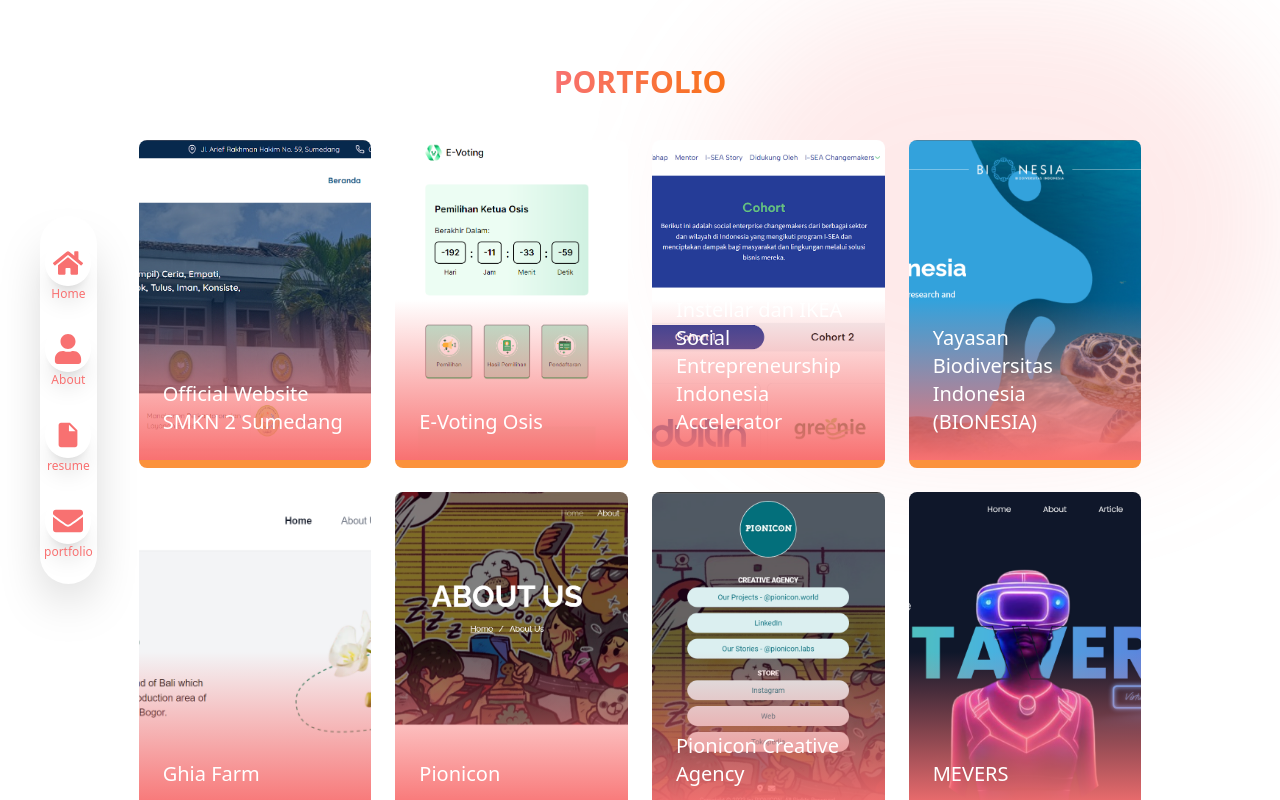
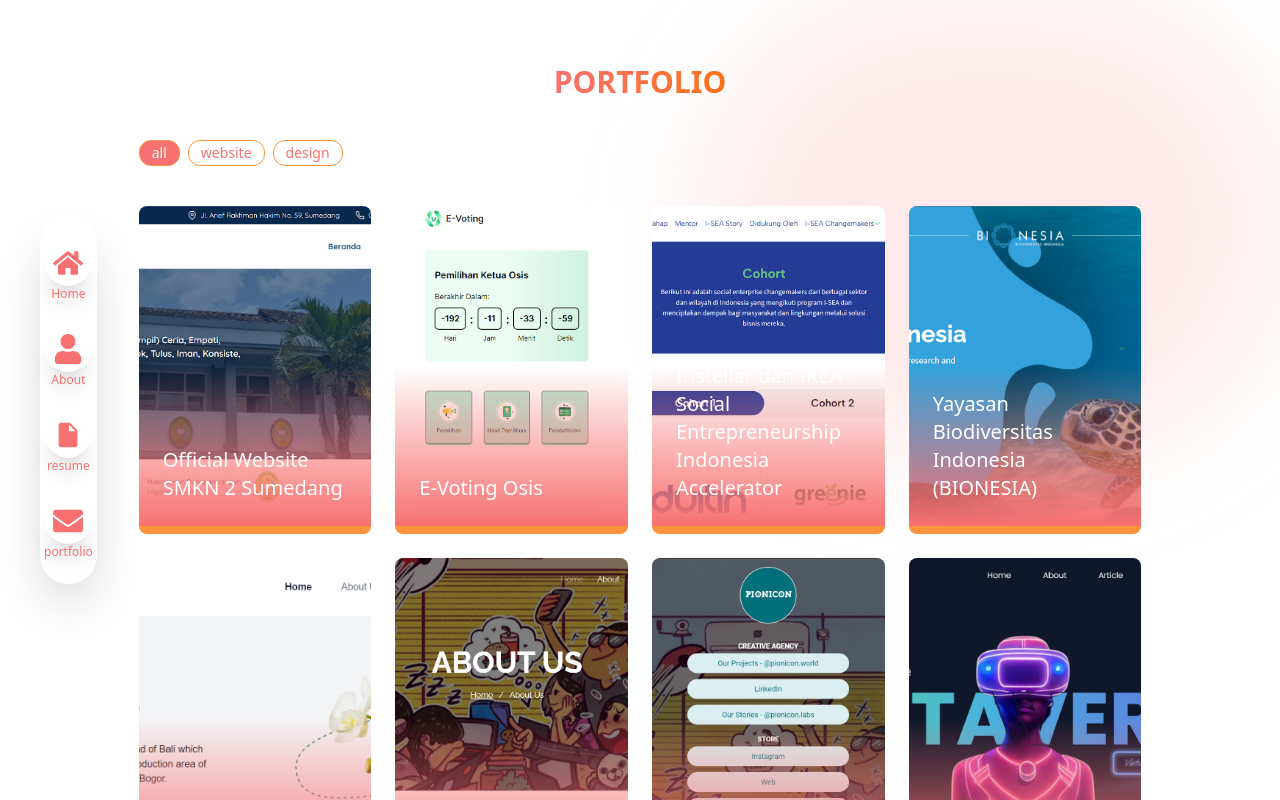
Before and after one commit to isyhfadilah/aisyahnurfadilah, a Next.js app: page /portfolio in a window 1280 px wide. Shown: the top 800 px of the page. Built offline with nearby package versions, Linux system fonts and the light colour scheme; a web font is replaced by a local one.

Commit message:
feat: projects filter in portfolio page

```diff
--- a/src/components/ui/button/index.tsx
+++ b/src/components/ui/button/index.tsx
@@ -58,7 +58,7 @@ export const Button: React.FC<ButtonProps> = ({
       classNames.push('text-white bg-dark')
       break
     case 'outline':
-      classNames.push('text-white border border-#3A3A3A')
+      classNames.push('text-red border border-orange')
       break
     case 'none':
       classNames.push('text-white')
--- a/src/components/ui/cards/portfolio/home.tsx
+++ b/src/components/ui/cards/portfolio/home.tsx
@@ -1,12 +1,51 @@
+'use client'
+
+import { useState } from 'react'
+import Button from '../../button'
 import { CardPortfolio } from '.'
 import { projects } from '@/data/project'
 
 export const HomePortfolio = () => {
+  const [selectType, setSelectType] = useState('all')
+
+  const handleTypeChange = (type: string) => {
+    setSelectType(type)
+  }
+
+  const filterProjects = selectType === 'all' ? projects : projects.filter((project) => project.type === selectType)
+
   return (
-    <div className="grid grid-cols-2 md:grid-cols-3 lg:grid-cols-4 place-items-center place-content-center gap-6 py-10">
-      {projects.map((item, index) => (
-        <CardPortfolio key={index} image={item.image} title={item.title} detail={item.detail} link={item.link} />
-      ))}
-    </div>
+    <section className="my-10">
+      <div className="flex gap-2 mb-10">
+        {/* perbaiki strukturnya */}
+        <Button
+          onClick={() => handleTypeChange('all')}
+          text="all"
+          variant="outline"
+          size="xs"
+          className={`${selectType == 'all' ? 'bg-red text-white' : ''}`}
+        />
+        <Button
+          onClick={() => handleTypeChange('website')}
+          text="website"
+          variant="outline"
+          size="xs"
+          className={`${selectType == 'website' ? 'bg-red text-white' : ''}`}
+        />
+        <Button
+          onClick={() => handleTypeChange('design')}
+          text="design"
+          variant="outline"
+          size="xs"
+          className={`${selectType == 'design' ? 'bg-red text-white' : ''}`}
+        />
+      </div>
+
+      <div className="grid grid-cols-2 md:grid-cols-3 lg:grid-cols-4 place-items-center place-content-center gap-6">
+        {filterProjects.map((item, index) => (
+          <CardPortfolio key={index} image={item.image} title={item.title} detail={item.detail} link={item.link} />
+        ))}
+      </div>
+    </section>
   )
 }
--- a/src/data/project.ts
+++ b/src/data/project.ts
@@ -4,60 +4,70 @@ export const projects = [
     title: 'Official Website SMKN 2 Sumedang',
     link: 'https://smkn2sumedang.vercel.app/',
     image: '/images/projects/smkn2.png',
+    type: 'website',
     detail: ''
   },
   {
     title: 'E-Voting Osis',
     link: 'https://voting-osis.vercel.app/',
     image: '/images/projects/voting.png',
+    type: 'website',
     detail: ''
   },
   {
     title: 'Instellar dan IKEA Social Entrepreneurship Indonesia Accelerator',
     link: 'https://isea.instellar.id/',
     image: '/images/projects/isea.png',
+    type: 'website',
     detail: ''
   },
   {
     title: 'Yayasan Biodiversitas Indonesia (BIONESIA)',
     link: 'https://bionesia-html.vercel.app/',
     image: '/images/projects/bionesia.png',
+    type: 'website',
     detail: ''
   },
   {
     title: 'Ghia Farm',
     link: 'https://ghia-farm-sawala-tech.vercel.app/',
     image: '/images/projects/ghia.png',
+    type: 'website',
     detail: ''
   },
   {
     title: 'Pionicon',
     link: 'https://pionicon.vercel.app/',
     image: '/images/projects/pionicon.png',
+    type: 'website',
     detail: ''
   },
   {
     title: 'Pionicon Creative Agency',
     link: 'https://pionicon.com/',
     image: '/images/projects/pionicon-creative.png',
+    type: 'website',
     detail: ''
   },
   {
     title: 'MEVERS',
     link: 'https://difest23-mevers.netlify.app/',
     image: '/images/projects/mevers.png',
+    type: 'website',
     detail: ''
   },
   {
     title: 'GroJunio',
     link: 'https://www.figma.com/design/H1PAY2zMseOFKEfkf59uEb/ITDRI?node-id=0-1&t=l20ao9mXUgadSWaP-0',
     image: '/images/projects/grojunio.png',
+    type: 'design',
     detail: ''
   },
   {
     title: 'JanGi',
     link: 'https://www.figma.com/proto/cZ236dzljCpn4JxnMlGj3m/dinamik17?scaling=min-zoom&page-id=0%3A1&node-id=48-10211',
     image: '/images/projects/jangi.png',
+    type: 'design',
     detail: ''
   }
 ]
--- a/src/shared/styles/app.css
+++ b/src/shared/styles/app.css
@@ -208,6 +208,7 @@
 .grid-cols-2{grid-template-columns:repeat(2,minmax(0,1fr));}
 .mx-auto{margin-left:auto;margin-right:auto;}
 .my{margin-top:1rem;margin-bottom:1rem;}
+.my-10{margin-top:2.5rem;margin-bottom:2.5rem;}
 .my-26{margin-top:6.5rem;margin-bottom:6.5rem;}
 .mb-1{margin-bottom:0.25rem;}
 .mb-10{margin-bottom:2.5rem;}
@@ -267,6 +268,7 @@
 .justify-between{justify-content:space-between;}
 .gap-1{grid-gap:0.25rem;gap:0.25rem;}
 .gap-10{grid-gap:2.5rem;gap:2.5rem;}
+.gap-2{grid-gap:0.5rem;gap:0.5rem;}
 .gap-4{grid-gap:1rem;gap:1rem;}
 .gap-6{grid-gap:1.5rem;gap:1.5rem;}
 .space-x-2>:not([hidden])~:not([hidden]){--un-space-x-reverse:0;margin-left:calc(0.5rem * calc(1 - var(--un-space-x-reverse)));margin-right:calc(0.5rem * var(--un-space-x-reverse));}
@@ -327,6 +329,7 @@
 .bg-indigo-50{--un-bg-opacity:1;background-color:rgba(238,242,255,var(--un-bg-opacity));}
 .bg-orange-500{--un-bg-opacity:1;background-color:rgba(249,115,22,var(--un-bg-opacity));}
 .bg-primary{--un-bg-opacity:1;background-color:rgba(205,157,67,var(--un-bg-opacity));}
+.bg-red,
 .bg-red-400{--un-bg-opacity:1;background-color:rgba(248,113,113,var(--un-bg-opacity));}
 .bg-red\/15{background-color:rgba(248,113,113,0.15);}
 .bg-red\/5{background-color:rgba(248,113,113,0.05);}
@@ -361,7 +364,6 @@
 .px-9{padding-left:2.25rem;padding-right:2.25rem;}
 .py-0\.6rem{padding-top:0.6rem;padding-bottom:0.6rem;}
 .py-1{padding-top:0.25rem;padding-bottom:0.25rem;}
-.py-10{padding-top:2.5rem;padding-bottom:2.5rem;}
 .py-16{padding-top:4rem;padding-bottom:4rem;}
 .py-2{padding-top:0.5rem;padding-bottom:0.5rem;}
 .py-26{padding-top:6.5rem;padding-bottom:6.5rem;}
```
